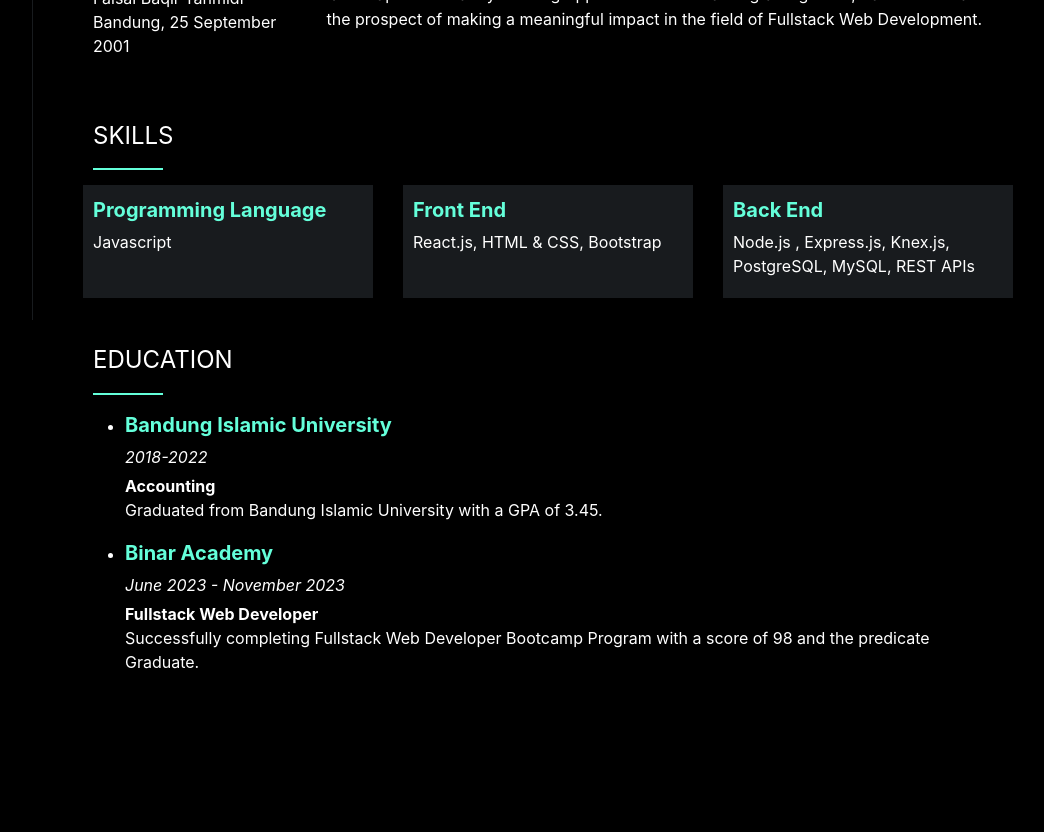
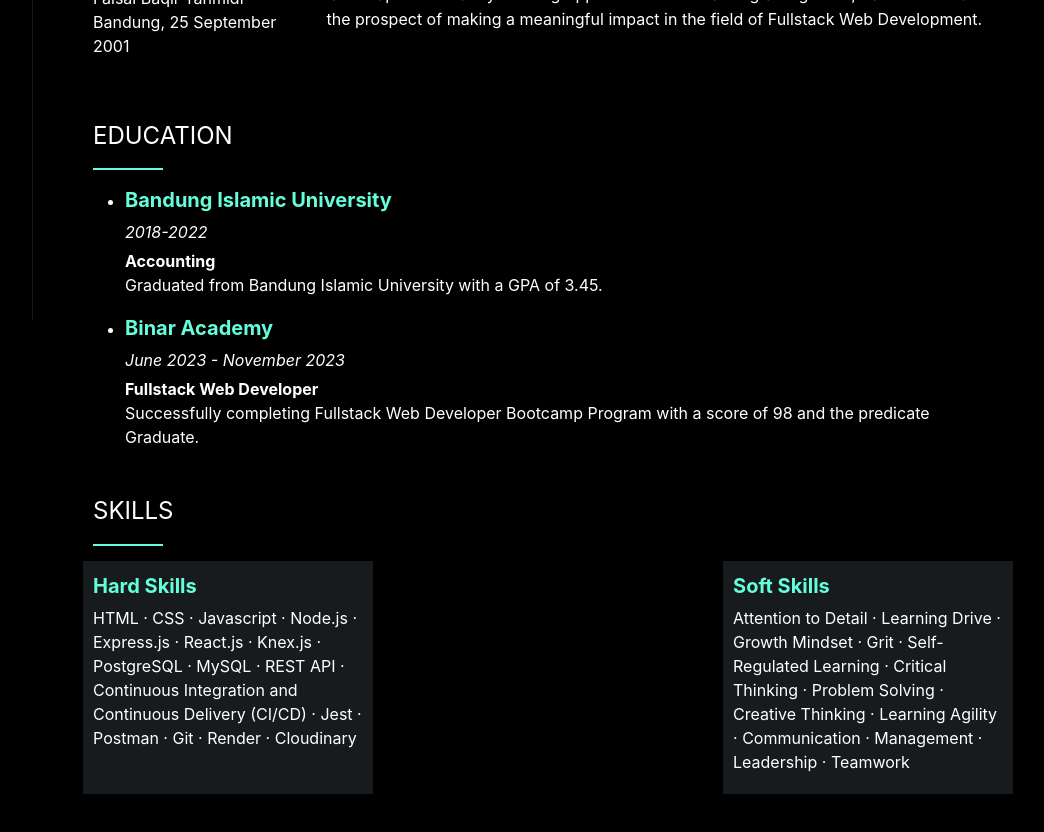
Before and after one commit to faisalbaqirt/Web-Portofolio, a React (Create React App) app: page /faisal-baqir/about in a window 1280 px wide. Shown: the part 480-1312 px from the top of the page, without its empty margins (217-1261 px from the left). Before the commit the page ends 1230 px from the top, so only its background shows below. Built offline with nearby package versions, Linux system fonts and the light colour scheme.

Commit message:
updated the contents of the skill column to hard skills and soft skills

```diff
--- a/src/components/About.js
+++ b/src/components/About.js
@@ -66,25 +66,6 @@ const About = () => {
           </div>
         </div>
       </div>
-      <div className="content-section mt-5">
-        <h6 className="title-section hidden">Skills</h6>
-        <div className="skill-row row hidden">
-          <div className="skill-column col-lg-4 col-md-6 col-sm-12">
-            <div className="title-item">Programming Language</div>
-            <div className="skill-list">Javascript</div>
-          </div>
-          <div className="skill-column col-lg-4 col-md-6 col-sm-12">
-            <div className="title-item">Front End</div>
-            <div className="skill-list">React.js, HTML & CSS, Bootstrap</div>
-          </div>
-          <div className="skill-column col-lg-4 col-md-6 col-sm-12">
-            <div className="title-item">Back End</div>
-            <div className="skill-list">
-              Node.js , Express.js, Knex.js, PostgreSQL, MySQL, REST APIs
-            </div>
-          </div>
-        </div>
-      </div>
 
       <div className="content-section mt-5">
         <h6 className="title-section hidden">Education</h6>
@@ -108,6 +89,21 @@ const About = () => {
         </ul>
       </div>
 
+      <div className="content-section mt-5">
+        <h6 className="title-section hidden">Skills</h6>
+        <div className="skill-row row hidden">
+          <div className="skill-column col-md-6 col-sm-12">
+            <div className="title-item">Hard Skills</div>
+            <div className="skill-list">HTML · CSS · Javascript · Node.js · Express.js · React.js · Knex.js · PostgreSQL · MySQL · REST API · Continuous Integration and
+Continuous Delivery (CI/CD) · Jest · Postman · Git · Render · Cloudinary</div>
+          </div>
+          <div className="skill-column col-md-6 col-sm-12">
+            <div className="title-item">Soft Skills</div>
+            <div className="skill-list">Attention to Detail · Learning Drive · Growth Mindset · Grit · Self-Regulated Learning · Critical Thinking · Problem
+Solving · Creative Thinking · Learning Agility · Communication · Management · Leadership · Teamwork</div>
+          </div>
+        </div>
+      </div>
     </div>
   );
 };
```
